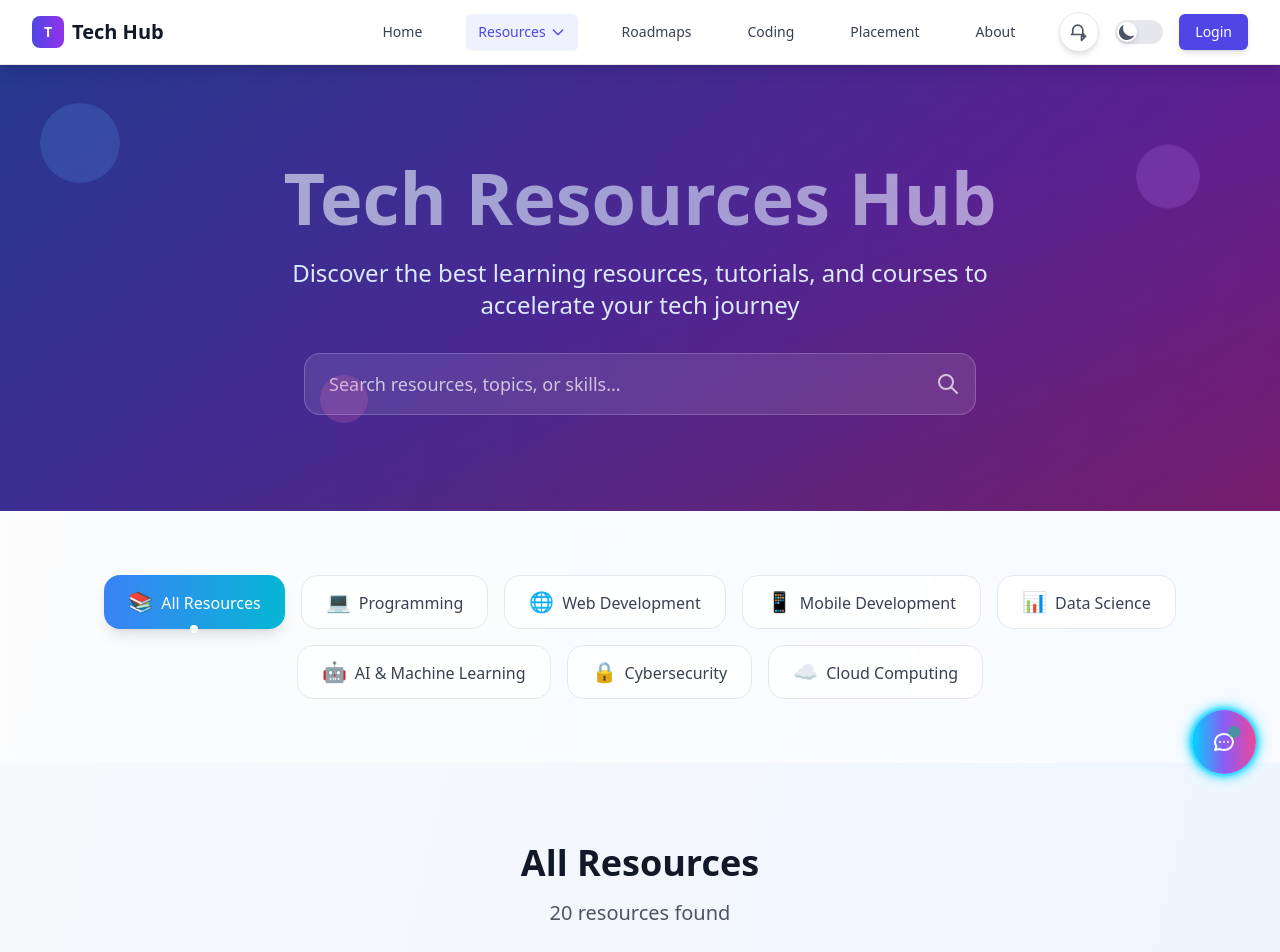
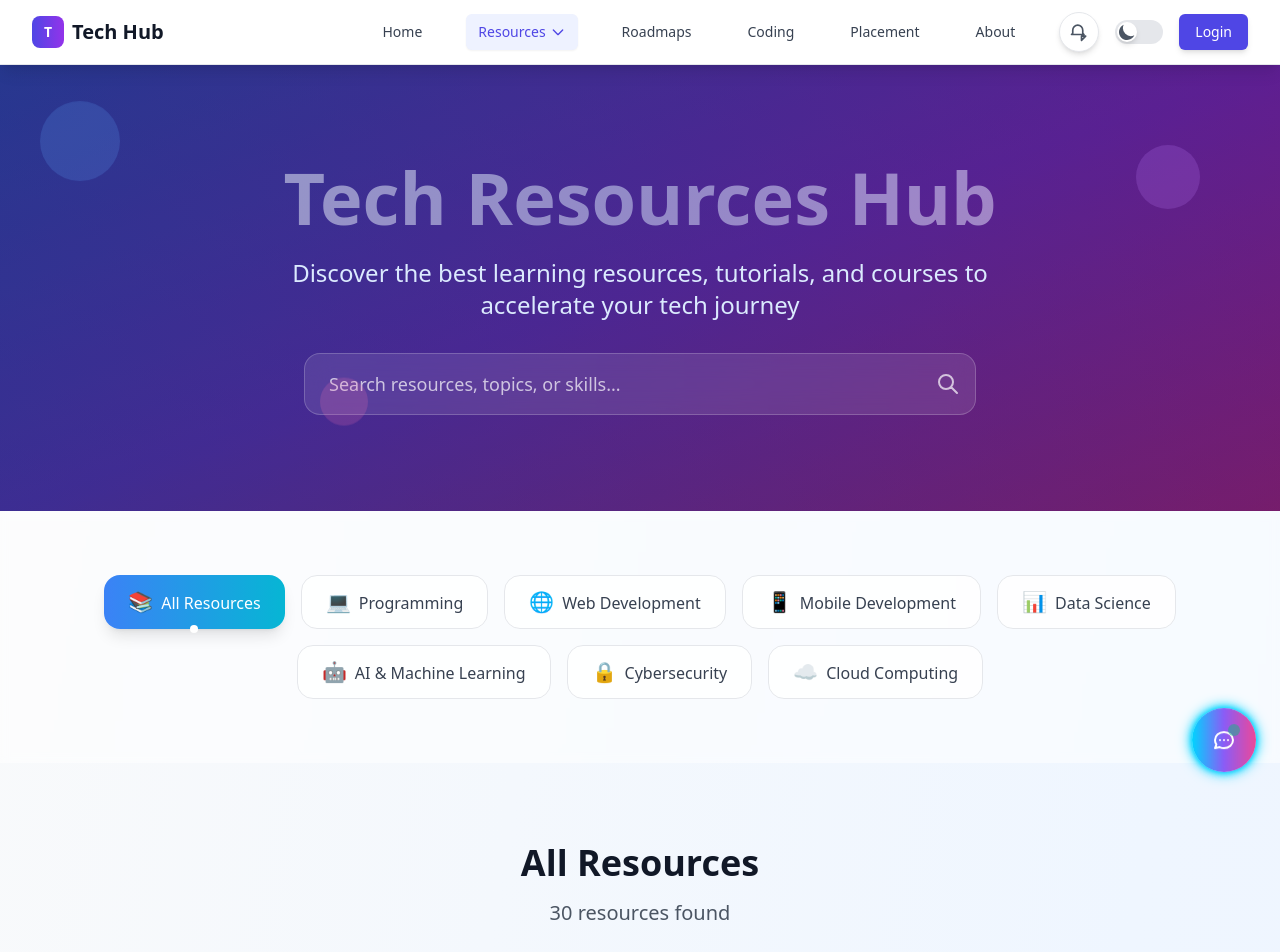
Before and after one commit to Mani292/Manisanthan, a React (Vite) app in the folder majin/priyanka/: page /resources in a window 1280 px wide. Shown: the top 952 px of the page. Built offline with nearby package versions, Linux system fonts and the light colour scheme.

Commit message:
Add new learning resources to Resources page in both JSX and TSX files
Co-authored-by: manisanthanreddy55 <manisanthanreddy55@gmail.com>

```diff
--- a/majin/priyanka/src/pages/Resources.jsx
+++ b/majin/priyanka/src/pages/Resources.jsx
@@ -304,6 +304,148 @@ export default function Resources() {
       tags: ["Machine Learning", "Python", "TensorFlow", "Scikit-learn", "AI"],
       image: "https://images.unsplash.com/photo-1555949963-aa79dcee981c?w=400&h=250&fit=crop",
       url: "https://www.youtube.com/playlist?list=PLzMcBGfZo4-mP7qA9cagf68V06sko5otr"
+    },
+    {
+      id: 21,
+      title: "freeCodeCamp - Full Stack Web Development",
+      description: "Complete full stack web development bootcamp with HTML, CSS, JavaScript, React, Node.js",
+      category: "web-dev",
+      type: "YouTube Bootcamp",
+      difficulty: "Beginner to Advanced",
+      duration: "300+ hours",
+      rating: 4.9,
+      downloads: 25000,
+      tags: ["Full Stack", "HTML", "CSS", "JavaScript", "React", "Node.js", "MongoDB"],
+      image: "https://images.unsplash.com/photo-1461749280684-dccba630e2f6?w=400&h=250&fit=crop",
+      url: "https://www.youtube.com/c/Freecodecamp",
+      featured: true
+    },
+    {
+      id: 22,
+      title: "Coding Ninja - Complete Python Course",
+      description: "Comprehensive Python programming course from basics to advanced with projects",
+      category: "programming",
+      type: "YouTube Course",
+      difficulty: "Beginner",
+      duration: "50+ hours",
+      rating: 4.6,
+      downloads: 8700,
+      tags: ["Python", "Programming", "OOP", "Data Structures", "Projects"],
+      image: "https://images.unsplash.com/photo-1526379095098-d400fd0bf935?w=400&h=250&fit=crop",
+      url: "https://www.youtube.com/playlist?list=PLKnIA16_RmvbAlyx4_rdtR66B7EHX5k3z"
+    },
+    {
+      id: 23,
+      title: "Fireship - JavaScript Pro Course",
+      description: "Modern JavaScript concepts, ES6+, async programming, and advanced topics",
+      category: "web-dev",
+      type: "YouTube Course",
+      difficulty: "Advanced",
+      duration: "10+ hours",
+      rating: 4.8,
+      downloads: 12300,
+      tags: ["JavaScript", "ES6", "Async", "Modern JS", "Advanced"],
+      image: "https://images.unsplash.com/photo-1619410283995-43d9134e7656?w=400&h=250&fit=crop",
+      url: "https://www.youtube.com/c/Fireship"
+    },
+    {
+      id: 24,
+      title: "Corey Schafer - Python Tutorials",
+      description: "In-depth Python tutorials covering basics, OOP, web frameworks, and more",
+      category: "programming",
+      type: "YouTube Series",
+      difficulty: "Beginner to Advanced",
+      duration: "100+ hours",
+      rating: 4.9,
+      downloads: 18900,
+      tags: ["Python", "Django", "Flask", "OOP", "Web Development"],
+      image: "https://images.unsplash.com/photo-1515879218367-8466d910aaa4?w=400&h=250&fit=crop",
+      url: "https://www.youtube.com/c/Coreyms",
+      featured: true
+    },
+    {
+      id: 25,
+      title: "Ben Eater - Computer Science Fundamentals",
+      description: "Deep dive into computer science fundamentals, CPU design, and low-level programming",
+      category: "programming",
+      type: "YouTube Series",
+      difficulty: "Advanced",
+      duration: "30+ hours",
+      rating: 4.9,
+      downloads: 5600,
+      tags: ["Computer Science", "CPU", "Assembly", "Hardware", "Low Level"],
+      image: "https://images.unsplash.com/photo-1518432031352-d6fc5c10da5a?w=400&h=250&fit=crop",
+      url: "https://www.youtube.com/c/BenEater"
+    },
+    {
+      id: 26,
+      title: "The Net Ninja - Vue.js Complete Course",
+      description: "Complete Vue.js framework course covering components, routing, and state management",
+      category: "web-dev",
+      type: "YouTube Course",
+      difficulty: "Intermediate",
+      duration: "25+ hours",
+      rating: 4.7,
+      downloads: 9800,
+      tags: ["Vue.js", "JavaScript", "Frontend", "SPA", "Components"],
+      image: "https://images.unsplash.com/photo-1611224923853-80b023f02d71?w=400&h=250&fit=crop",
+      url: "https://www.youtube.com/playlist?list=PL4cUxeGkcC9hYYGbV60Vq3IXYNfDk8At1"
+    },
+    {
+      id: 27,
+      title: "Sentdex - Python for Data Science",
+      description: "Python for data analysis, pandas, matplotlib, and machine learning applications",
+      category: "data-science",
+      type: "YouTube Course",
+      difficulty: "Intermediate",
+      duration: "40+ hours",
+      rating: 4.6,
+      downloads: 11200,
+      tags: ["Python", "Data Science", "Pandas", "Matplotlib", "NumPy"],
+      image: "https://images.unsplash.com/photo-1551288049-bebda4e38f71?w=400&h=250&fit=crop",
+      url: "https://www.youtube.com/c/sentdex"
+    },
+    {
+      id: 28,
+      title: "Derek Banas - Design Patterns",
+      description: "Complete guide to software design patterns with practical examples",
+      category: "programming",
+      type: "YouTube Course",
+      difficulty: "Advanced",
+      duration: "15+ hours",
+      rating: 4.5,
+      downloads: 6700,
+      tags: ["Design Patterns", "Software Architecture", "OOP", "Best Practices"],
+      image: "https://images.unsplash.com/photo-1555066931-4365d14bab8c?w=400&h=250&fit=crop",
+      url: "https://www.youtube.com/playlist?list=PLF206E906175C7E07"
+    },
+    {
+      id: 29,
+      title: "Programming with Mosh - Angular Complete Course",
+      description: "Complete Angular framework course covering components, services, and routing",
+      category: "web-dev",
+      type: "YouTube Course",
+      difficulty: "Intermediate",
+      duration: "30+ hours",
+      rating: 4.7,
+      downloads: 8900,
+      tags: ["Angular", "TypeScript", "Frontend", "SPA", "Components"],
+      image: "https://images.unsplash.com/photo-1555099962-4199c345e5dd?w=400&h=250&fit=crop",
+      url: "https://www.youtube.com/watch?v=k5E2AVpwsko"
+    },
+    {
+      id: 30,
+      title: "CS Dojo - Data Structures and Algorithms",
+      description: "Comprehensive DSA course with Python implementations and interview preparation",
+      category: "programming",
+      type: "YouTube Course",
+      difficulty: "Intermediate",
+      duration: "20+ hours",
+      rating: 4.8,
+      downloads: 13500,
+      tags: ["DSA", "Python", "Algorithms", "Interview Prep", "Problem Solving"],
+      image: "https://images.unsplash.com/photo-1516116216624-53e697fedbea?w=400&h=250&fit=crop",
+      url: "https://www.youtube.com/c/CSDojo"
     }
   ];
 
--- a/majin/priyanka/src/pages/Resources.tsx
+++ b/majin/priyanka/src/pages/Resources.tsx
@@ -184,6 +184,56 @@ export default function Resources() {
       tags: ["Dynamic Programming", "DP", "Algorithms", "Problem Solving"],
       rating: 4.9,
       downloads: 2200
+    },
+    {
+      id: 21,
+      title: "freeCodeCamp - Full Stack Development",
+      category: "videos",
+      description: "Complete full stack web development bootcamp with modern technologies.",
+      link: "https://www.youtube.com/c/Freecodecamp",
+      tags: ["Full Stack", "Web Development", "React", "Node.js", "MongoDB"],
+      rating: 4.9,
+      downloads: 5200
+    },
+    {
+      id: 22,
+      title: "Fireship - Modern JavaScript",
+      category: "videos",
+      description: "Advanced JavaScript concepts, ES6+, and modern web development techniques.",
+      link: "https://www.youtube.com/c/Fireship",
+      tags: ["JavaScript", "ES6", "Modern JS", "Web Development"],
+      rating: 4.8,
+      downloads: 3100
+    },
+    {
+      id: 23,
+      title: "Corey Schafer - Python Complete Series",
+      category: "videos",
+      description: "Comprehensive Python tutorials from basics to advanced web frameworks.",
+      link: "https://www.youtube.com/c/Coreyms",
+      tags: ["Python", "Django", "Flask", "Programming"],
+      rating: 4.9,
+      downloads: 4800
+    },
+    {
+      id: 24,
+      title: "The Net Ninja - Vue.js Course",
+      category: "videos",
+      description: "Complete Vue.js framework course with practical projects.",
+      link: "https://www.youtube.com/playlist?list=PL4cUxeGkcC9hYYGbV60Vq3IXYNfDk8At1",
+      tags: ["Vue.js", "JavaScript", "Frontend", "Web Development"],
+      rating: 4.7,
+      downloads: 2900
+    },
+    {
+      id: 25,
+      title: "Programming with Mosh - Angular Course",
+      category: "videos",
+      description: "Complete Angular framework course for building modern web applications.",
+      link: "https://www.youtube.com/watch?v=k5E2AVpwsko",
+      tags: ["Angular", "TypeScript", "Frontend", "Web Development"],
+      rating: 4.7,
+      downloads: 2600
     },
     {
       id: 6,
```
